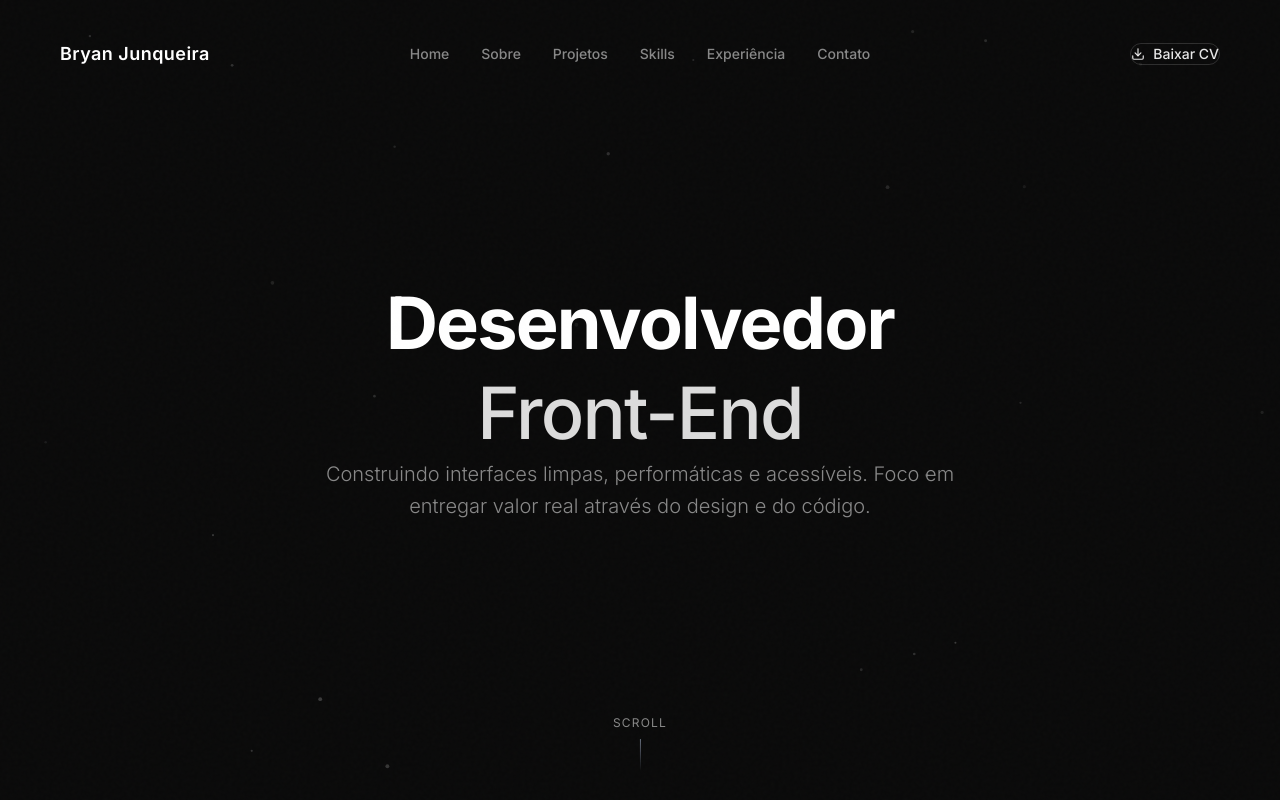
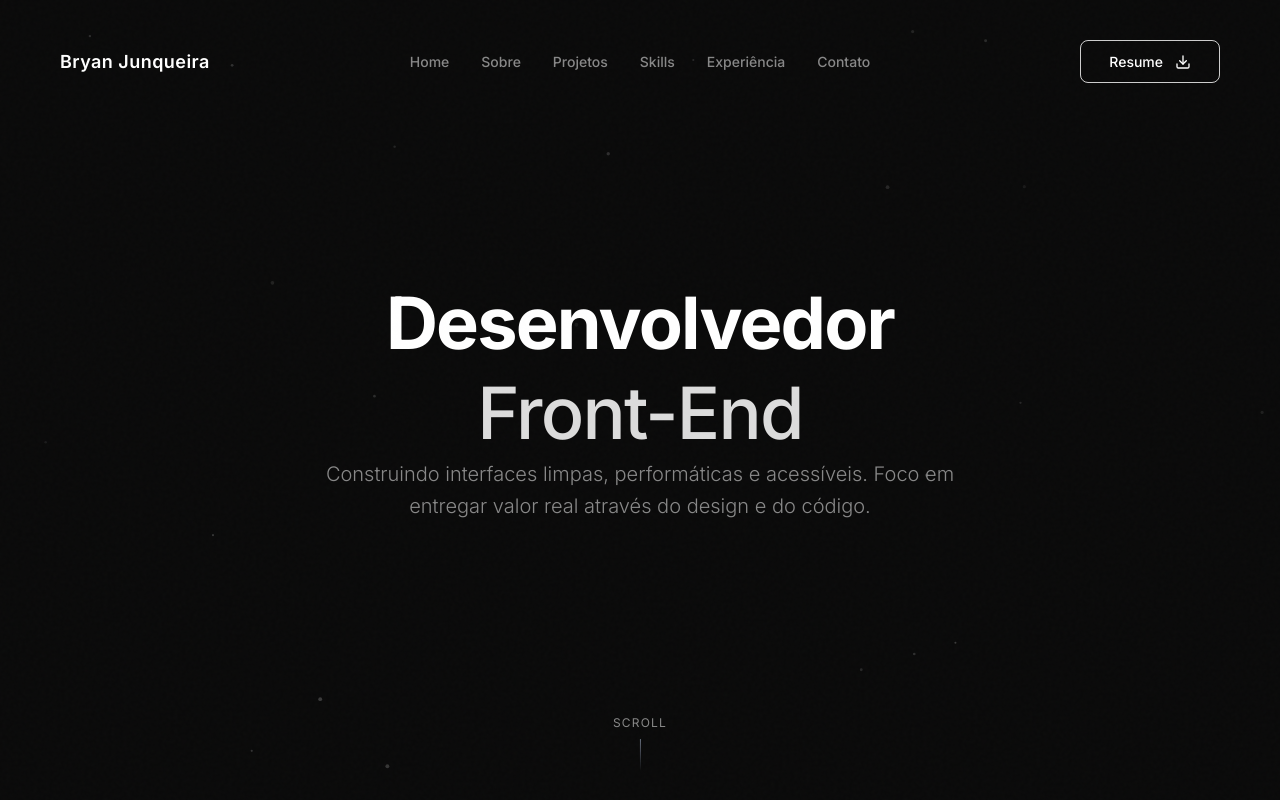
Before and after one commit to bryanjunqueira/PORTFOLIO, a React (Vite) app: page / in a window 1280 px wide. Shown: the top 800 px of the page. Built offline with nearby package versions, Linux system fonts and the light colour scheme.

Commit message:
Atualizando dados

```diff
--- a/src/components/Header.jsx
+++ b/src/components/Header.jsx
@@ -64,20 +64,22 @@ export default function Header() {
             <a
               href="/Curriculo-Bryan-Junqueira.pdf"
               download="Bryan_Junqueira_CV.pdf"
-              className="group hidden md:inline-flex items-center gap-2 px-6 py-2.5 text-sm font-medium rounded-full border border-white/15 text-white/90 hover:bg-white hover:text-[#0a0a0a] transition-all duration-300"
+              className="group hidden md:inline-flex items-center justify-center gap-3 text-sm font-medium rounded-lg border border-white/80 bg-transparent text-white hover:bg-white/10 transition-all duration-200"
+              style={{ letterSpacing: 'normal', padding: '12px 28px' }}
             >
-              <FiDownload size={14} className="group-hover:animate-bounce" />
-              Baixar CV
+              <span style={{ lineHeight: '1' }}>Resume</span>
+              <FiDownload size={16} className="group-hover:translate-y-[3px] transition-transform duration-200" style={{ marginTop: '1px' }} />
             </a>
 
             {/* Mobile: CV compacto + hamburger */}
             <a
               href="/Curriculo-Bryan-Junqueira.pdf"
               download="Bryan_Junqueira_CV.pdf"
-              className="md:hidden inline-flex items-center gap-1.5 px-4 py-2 text-xs font-medium rounded-full border border-white/15 text-white/90"
+              className="md:hidden inline-flex items-center justify-center gap-2 text-sm font-medium rounded-lg border border-white/80 bg-transparent text-white"
+              style={{ letterSpacing: 'normal', padding: '10px 20px' }}
             >
-              <FiDownload size={12} />
-              CV
+              <span style={{ lineHeight: '1' }}>Resume</span>
+              <FiDownload size={14} style={{ marginTop: '1px' }} />
             </a>
             <button
               onClick={() => setMobileOpen(!mobileOpen)}
```
